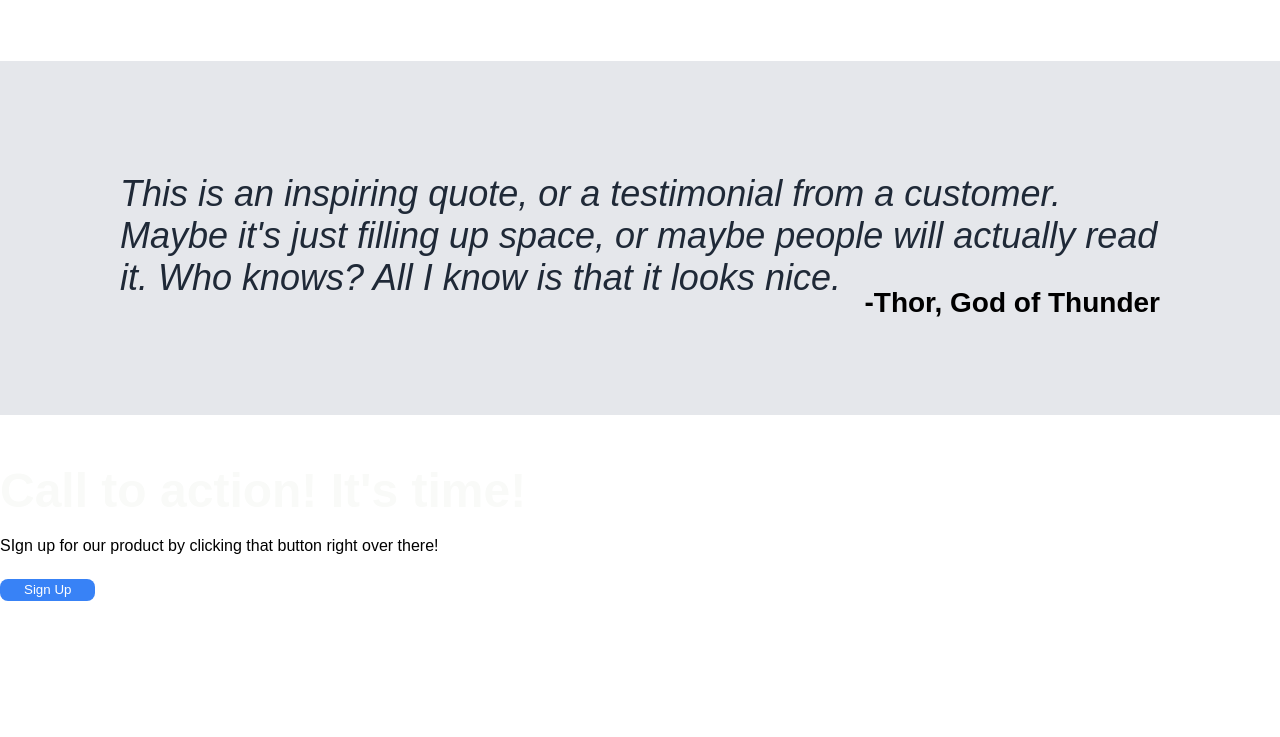
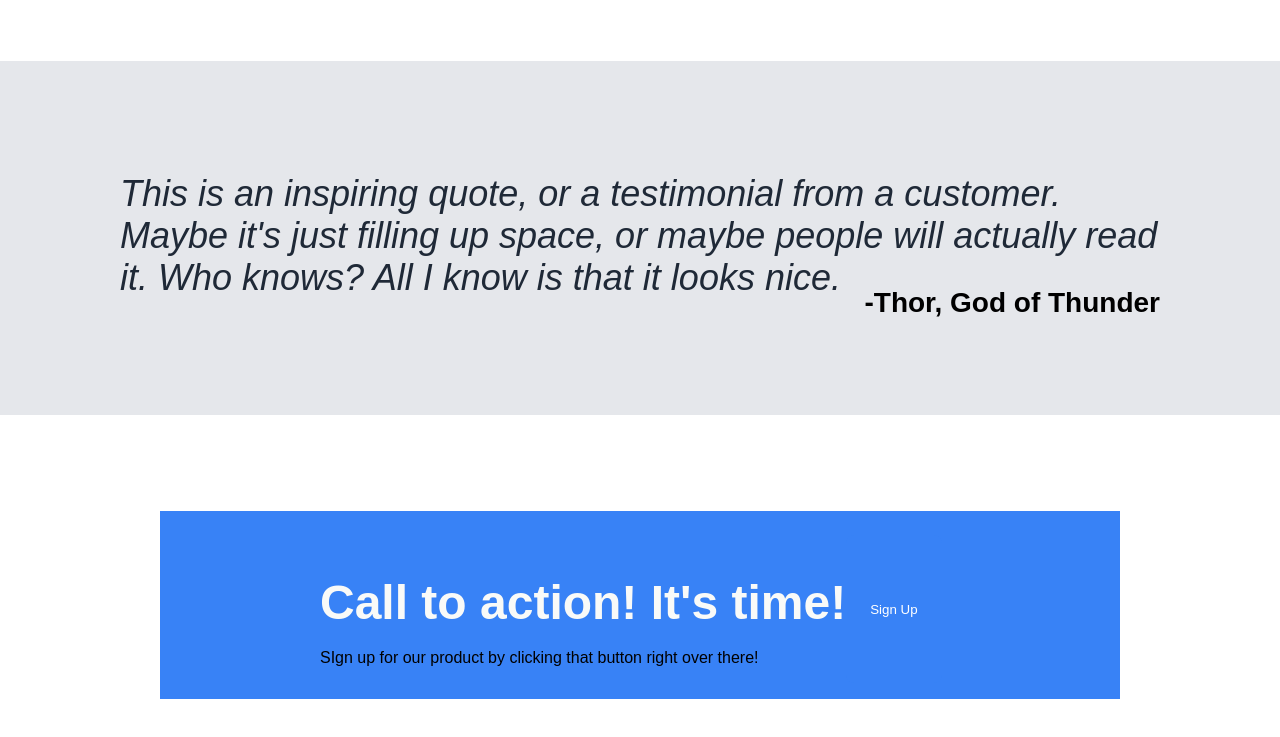
Before and after one commit to C-Teo/Odin-Landing-Page, a plain HTML site: page index.html in a window 1280 px wide. Shown: the part 885-1622 px from the top of the page. Before the commit the page ends 1486 px from the top, so only its background shows below. Drawn offline with Linux system fonts and the light colour scheme.

Commit message:
Popup Box CSS

```diff
--- a/style.css
+++ b/style.css
@@ -126,3 +126,14 @@ button {
     font-weight: bold;
     font-size: 28px;
 }
+
+.popup {
+
+}
+
+.popup-box {
+    background-color: #3882F6;
+    margin: 6rem 10rem;
+    padding: 1rem 10rem;
+    display: flex;
+}
```
